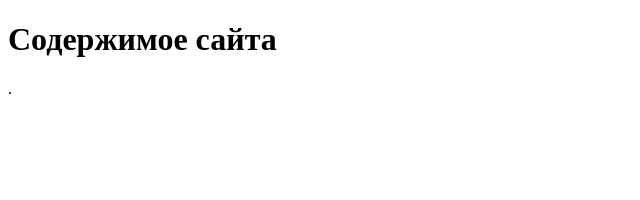
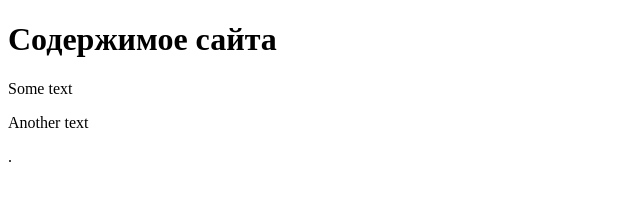
Before and after one commit to JanBorn/test-site, a plain HTML site: page index.html in a window 1280 px wide. Shown: the whole page, without its empty margins (0-640 px from the left). Drawn offline with Linux system fonts and the light colour scheme.

Commit message:
Второй коммит

```diff
--- a/index.html
+++ b/index.html
@@ -7,6 +7,8 @@
 </head>
 <body>
     <h1>Содержимое сайта</h1>
+    <p>Some text</p>
+    <p>Another text</p>
 
 </body>
 </html>.
```
